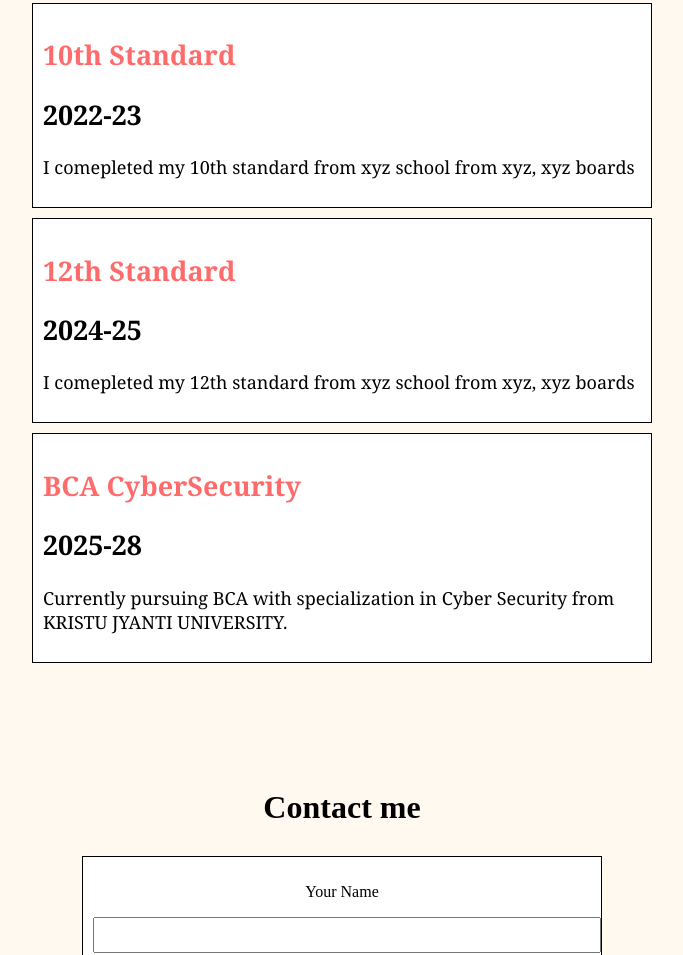
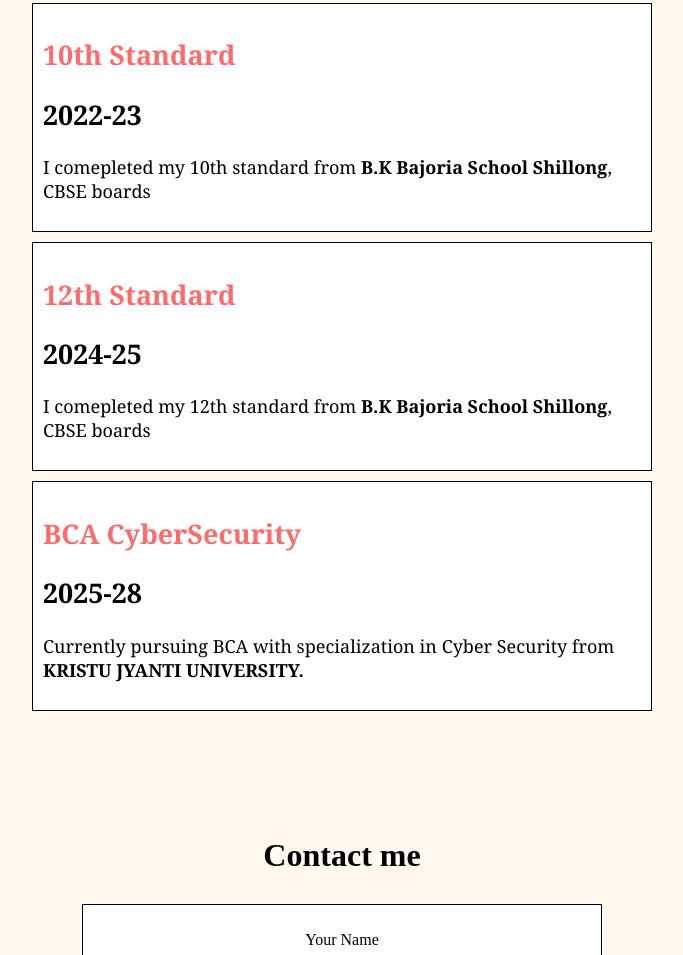
Before and after one commit to 25bcyc12-anand/project_CICD, a website: page public/index.html in a window 1280 px wide. Shown: the part 1258-2213 px from the top of the page, without its empty margins (298-981 px from the left). Drawn offline with Linux system fonts and the light colour scheme.

Commit message:
index.html

```diff
--- a/public/index.html
+++ b/public/index.html
@@ -39,21 +39,21 @@
             <div class="about_inner">
                 <h2 class="h2">10th Standard</h2>
                 <h2>2022-23</h2>
-                <p>I comepleted my 10th standard from xyz school from xyz, xyz boards</p>
+                <p>I comepleted my 10th standard from <b>B.K Bajoria School Shillong</b>, CBSE boards</p>
             </div>
         </div>
         <div class="interest" >
             <div class="about_inner">
                 <h2 class="h2">12th Standard</h2>
                 <h2>2024-25</h2>
-                <p>I comepleted my 12th standard from xyz school from xyz, xyz boards</p>
+                <p>I comepleted my 12th standard from <b>B.K Bajoria School Shillong</b>, CBSE boards</p>
             </div>
         </div>
          <div class="interest" >
             <div class="about_inner">
                 <h2 class="h2">BCA CyberSecurity</h2>
                 <h2>2025-28</h2>
-                <p>Currently pursuing BCA with specialization in Cyber Security from KRISTU JYANTI UNIVERSITY.</p>
+                <p>Currently pursuing BCA with specialization in Cyber Security from <b>KRISTU JYANTI UNIVERSITY.</b></p>
             </div>
         </div>
 
```
